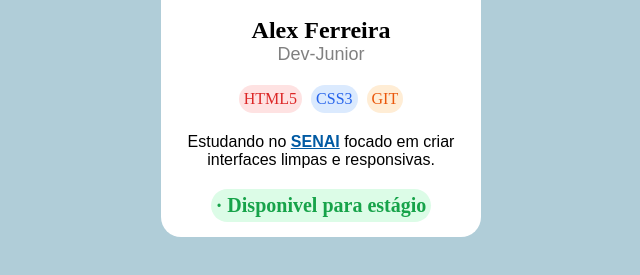
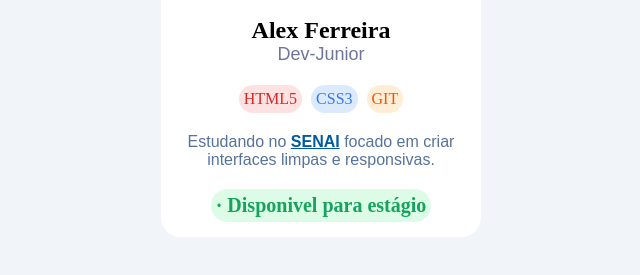
Before and after one commit to AlexD-ferreira/cracha_virtual_alex, a plain HTML site: page css/index.html in a window 1280 px wide. Shown: the part 223-498 px from the top of the page, without its empty margins (319-959 px from the left). Drawn offline with Linux system fonts and the light colour scheme.

Commit message:
Trocando Cor

```diff
--- a/css/style.css
+++ b/css/style.css
@@ -6,7 +6,7 @@
 }
 
 body{
-    text-align: center; background-color: rgb(176, 205, 216);
+    text-align: center; background-color: #F1F5F9;
 }
 .card-perfil {
     width: 320px;
@@ -24,7 +24,7 @@ body{
 }
 
 .profissao{
-    color : gray;
+    color : #6F7498;
     font-family: Arial, Helvetica, sans-serif;
     font-size: 18px;
 
@@ -45,7 +45,7 @@ body{
 
 .bagde-css{
     background-color: #DBEAFE;
-    color: #2563eb;
+    color: #3875EE;
 }
 
 .bagde-git{
@@ -57,11 +57,12 @@ body{
 .bio{
     margin: 20px;
     font-family: Arial, Helvetica, sans-serif;
-    font-size: 16px;
+    font-weight: 500;
+    color: #56739D;
 }
 
 .destaque-senai{
-    color: #015AA3;
+    color: #005AA3;
     text-decoration: underline;
     font-weight: 700;
 }
@@ -71,7 +72,7 @@ body{
     padding: 5px;
     border-radius: 20px;
     background-color: #DCFCE7;
-    color: #17A34A;
+    color: #16A35D;
     margin-bottom: 15px;
     font-weight: 700;
     font-size: 20px;
```
